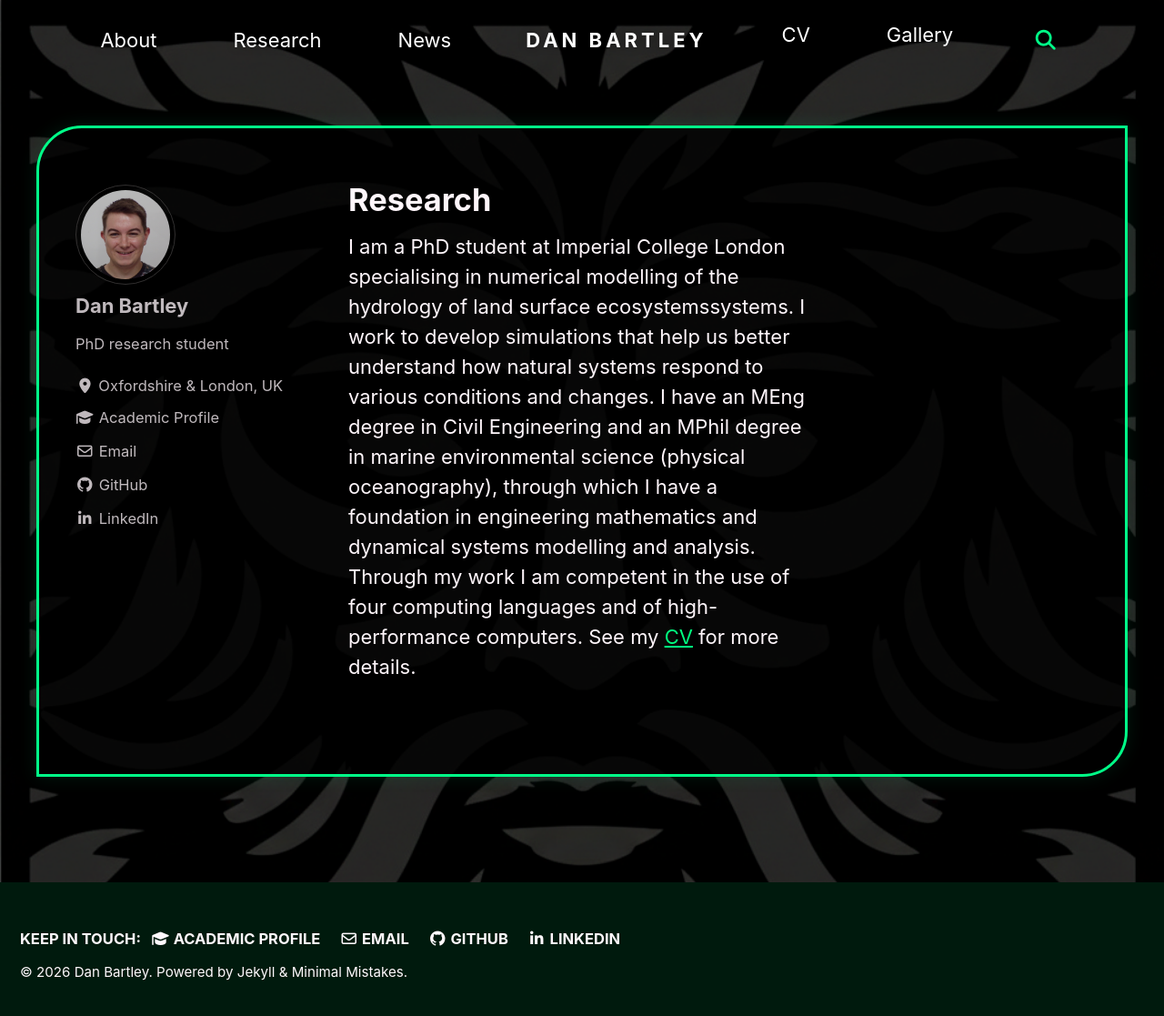
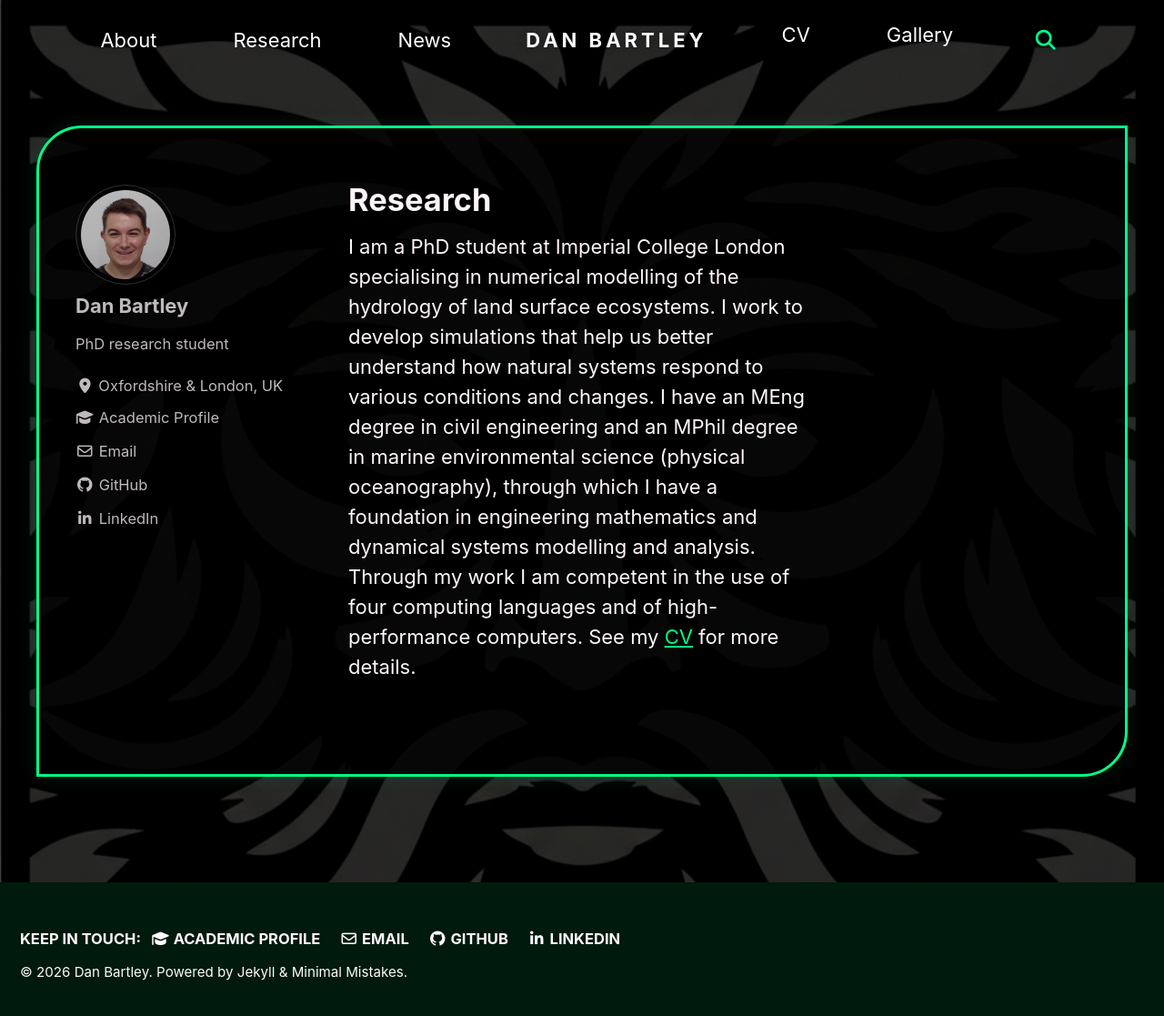
Before and after one commit to dpb-hydro/dpb-hydro.github.io, a Jekyll site: the page built from _pages/research.md, in a window 1280 px wide and 1125 px high. Shown: the top 1117 px of the window at 91% size. Built offline with Jekyll 4.4.1, drawn with Linux system fonts in a browser that asks for light colours; cached includes are drawn as plain includes.

Commit message:
Refined content and added favicon

```diff
--- a/_includes/head/custom.html
+++ b/_includes/head/custom.html
@@ -2,4 +2,10 @@
 
 <!-- insert favicons. use https://realfavicongenerator.net/ -->
 
+<link rel="icon" type="image/png" href="/assets/images/favicon-96x96.png" sizes="96x96" />
+<link rel="icon" type="image/svg+xml" href="/assets/images/favicon.svg" />
+<link rel="shortcut icon" href="/assets/images/favicon.ico" />
+<link rel="apple-touch-icon" sizes="180x180" href="/assets/images/apple-touch-icon.png" />
+<link rel="manifest" href="/assets/images/site.webmanifest" />
+
 <!-- end custom head snippets -->
--- a/_pages/research.md
+++ b/_pages/research.md
@@ -5,4 +5,4 @@
 author_profile: true
 ---
 
-I am a PhD student at Imperial College London specialising in numerical modelling of the hydrology of land surface ecosystemssystems. I work to develop simulations that help us better understand how natural systems respond to various conditions and changes. I have an MEng degree in Civil Engineering and an MPhil degree in marine environmental science (physical oceanography), through which I have a foundation in engineering mathematics and dynamical systems modelling and analysis. Through my work I am competent in the use of four computing languages and of high-performance computers. See my [CV](/cv/) for more details.
+I am a PhD student at Imperial College London specialising in numerical modelling of the hydrology of land surface ecosystems. I work to develop simulations that help us better understand how natural systems respond to various conditions and changes. I have an MEng degree in civil engineering and an MPhil degree in marine environmental science (physical oceanography), through which I have a foundation in engineering mathematics and dynamical systems modelling and analysis. Through my work I am competent in the use of four computing languages and of high-performance computers. See my [CV](/cv/) for more details.
```
Also changed, not shown: _pages/cv.md (line endings or trailing spaces), assets/images/apple-touch-icon.png (added), assets/images/favicon-96x96.png (added), assets/images/favicon.ico (added), assets/images/favicon.svg (added), assets/images/site.webmanifest (added), assets/images/web-app-manifest-192x192.png (added), assets/images/web-app-manifest-512x512.png (added), favicon.png (deleted).
